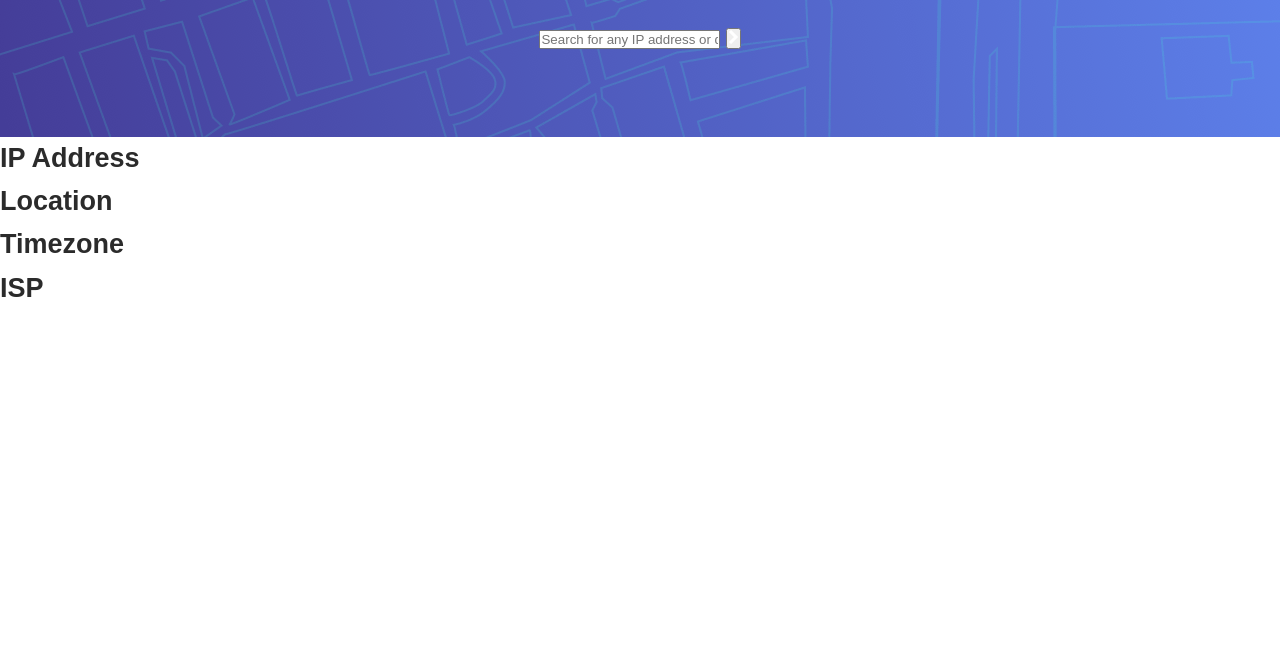
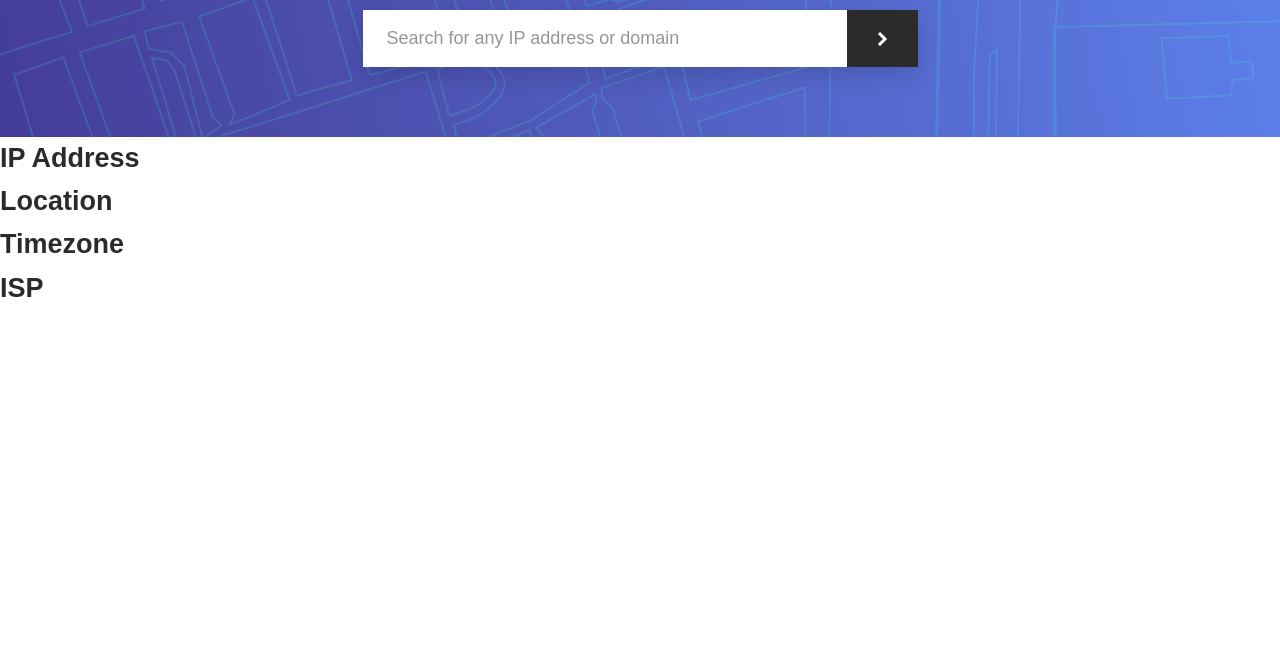
Before and after one commit to Vierbytes/ip-address-tracker, a plain HTML site: page index.html in a window 1280 px wide. Shown: the part 143-800 px from the top of the page. Drawn offline with Linux system fonts and the light colour scheme.

Commit message:
added styling to the search form. for the input and button in hover focus and active states.

```diff
--- a/css/style.css
+++ b/css/style.css
@@ -67,3 +67,55 @@ body {
     margin-bottom: var(--spacing-lg);
     letter-spacing: -0.5px;
 }
+
+/* ================================
+    Search Form
+   ================================ */
+
+.search-form {
+    max-width: 555px;
+    width: 100%;
+    margin: 0 auto;
+    display: flex;
+    background: var(--radius-md);
+    overflow: hidden;
+    box-shadow: 0 8px 24px hsla(0, 0%, 0%, 0.15);
+}
+
+.search-input {
+    flex: 1;
+    border: none;
+    padding: 18px 24px;
+    font-size: 18px;
+    font-family: var(--font-family);
+    outline: none;
+    color: var(--very-dark-gray);
+}
+
+.search-input::placeholder {
+    color: var(--dark-gray);
+}
+
+.search-input:focus {
+    outline: 2px solid hsl(245, 33%, 45%);
+    outline-offset: -2px;
+}
+
+.search-button {
+    background: var(--very-dark-gray);
+    border: none;
+    padding: 18px 30px;
+    cursor: pointer;
+    transition: background 0.3s ease;
+    display: flex;
+    align-items: center;
+    justify-content: center;
+}
+
+.search-button:hover {
+    background: hsl(0, 0%, 30%);
+}
+
+.search-button:active {
+    background: hsl(0, 0%, 10%);
+}
```
